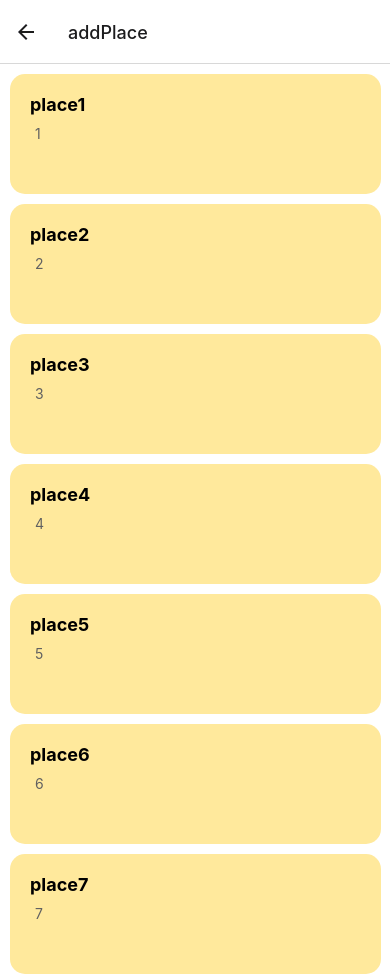
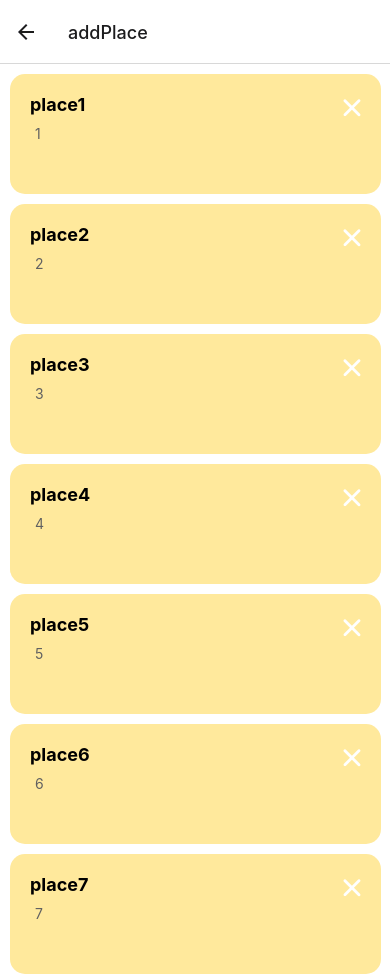
Before and after one commit to hamon1/TRAVEL, a React Native app: screen / in a window 390 px wide. Both pictures are taken after a click on the element 195 px from the left and 800 px from the top of the page. Built offline with nearby package versions, Linux system fonts and the light colour scheme.

Commit message:
tabbar 디자인 수정

```diff
--- a/src/components/NewPlanButton.js
+++ b/src/components/NewPlanButton.js
@@ -1,5 +1,5 @@
 /**
- * 임시 plan 추가 버튼
+ * 여행지 리스트 보여주는 버튼.
  */
 
 import React from 'react';
--- a/src/pages/Home/PlaceList.js
+++ b/src/components/PlaceList.js
@@ -1,3 +1,7 @@
+/**
+ * 여행지 정보 무한스크롤. (flatlist)
+ */
+
 import React from 'react';
 import {FlatList, View, Text, StyleSheet} from 'react-native';
 
--- a/src/pages/Plans/PlanList.js
+++ b/src/components/PlanList.js
@@ -1,16 +1,25 @@
+/**
+ * 만들어진 여행 계획 보드 리스트 (무한 스크롤로 구현)
+ * 추가(-), 삭제(o) 기능 추가.
+ */
 import React from 'react';
 import {FlatList, View, Text, StyleSheet} from 'react-native';
 
 import PlanSection from './PlanSection';
 
-function PlanList({plan}) {
+function PlanList({plan, onRemove}) {
   return (
     <>
       <FlatList
         style={style.list}
         data={plan}
         renderItem={({item}) => (
-          <PlanSection id={item.id} text={item.text} text2={item.text2} />
+          <PlanSection
+            id={item.id}
+            text={item.text}
+            text2={item.text2}
+            onRemove={onRemove}
+          />
         )}
         keyExtractor={item => item.id.toString()}
       />
--- /dev/null
+++ b/src/components/PlanSection.js
@@ -0,0 +1,96 @@
+/**
+ * 만든 여행 계획 보드 리스트 - 박스(section)
+ *
+ * 보드 id, text - 보드 이름, text2 - ''
+ */
+
+import React from 'react';
+import {
+  View,
+  StyleSheet,
+  TouchableOpacity,
+  Text,
+  Image,
+  Alert,
+} from 'react-native';
+import {useNavigation} from '@react-navigation/native';
+
+import Icon from 'react-native-vector-icons/Octicons';
+
+const PlanSection = ({id, text, text2, onRemove}) => {
+  const navigation = useNavigation();
+
+  const remove = () => {
+    Alert.alert(
+      '삭제',
+      '정말 삭제하시겠습니까?',
+      [
+        {
+          text: '삭제',
+          onPress: () => {
+            onRemove(id);
+          },
+          style: 'destructive',
+        },
+        {
+          text: '아니오',
+          style: 'cancel',
+        },
+      ],
+      {
+        cancelable: true,
+        onDismiss: () => {},
+      },
+    );
+  };
+
+  return (
+    <View>
+      <TouchableOpacity style={styles.section}>
+        {/**TouchableOpacity / onPress=> plans로 이동 */}
+        <Text style={styles.text_Name}>{text}</Text>
+        <Text style={styles.text}>{id}</Text>
+
+        <TouchableOpacity onPress={remove} style={styles.icon}>
+          <Icon name="x" size={30} color="#ffffff" />
+        </TouchableOpacity>
+      </TouchableOpacity>
+    </View>
+  );
+};
+
+const styles = StyleSheet.create({
+  section: {
+    top: 10,
+    bottom: 10,
+    backgroundColor: '#FFE99C',
+    marginLeft: 10,
+    marginBottom: 10,
+    borderRadius: 15,
+    height: 120,
+    width: '95%',
+    // justifyContent: 'center',
+    // alignItems: 'center',
+  },
+  text_Name: {
+    fontSize: 18,
+    fontWeight: 'bold',
+    color: 'black',
+    top: 20,
+    left: 20,
+  },
+  text: {
+    fontSize: 14,
+    color: '#616161',
+    top: 30,
+    left: 25,
+  },
+  icon: {
+    width: 24,
+    height: 24,
+    top: -20,
+    left: '90%',
+  },
+});
+
+export default PlanSection;
--- a/src/pages/Home/HomeScreen.js
+++ b/src/pages/Home/HomeScreen.js
@@ -21,7 +21,7 @@ import {useNavigation} from '@react-navigation/native';
 
 import {SafeAreaProvider, SafeAreaView} from 'react-native-safe-area-context';
 
-import PlaceList from './PlaceList';
+import PlaceList from '../../components/PlaceList';
 import Empty from '../../assets/Empty';
 
 function HomeScreen() {
--- a/src/pages/Home/PlaceDetails.js
+++ b/src/pages/Home/PlaceDetails.js
@@ -28,6 +28,7 @@ const Place_detaile = ({route}) => {
     <>
       <ScrollView style={styles.container}>
         <Image style={styles.image} />
+        {/**아래 이미지 지도 */}
         <Image style={styles.image_map} />
         <View style={styles.textContainer}>
           <Text style={styles.nameText}>
--- a/src/pages/Plans/PlanSection.js
+++ /dev/null
@@ -1,46 +0,0 @@
-import React from 'react';
-import {View, StyleSheet, TouchableOpacity, Text, Image} from 'react-native';
-import {useNavigation} from '@react-navigation/native';
-
-const PlanSection = ({id, text, text2}) => {
-  const navigation = useNavigation();
-  return (
-    <View>
-      <TouchableOpacity style={styles.section}>
-        {/**TouchableOpacity / onPress=> plans로 이동 */}
-        <Text style={styles.text_Name}>{text}</Text>
-        <Text style={styles.text}>{id}</Text>
-      </TouchableOpacity>
-    </View>
-  );
-};
-
-const styles = StyleSheet.create({
-  section: {
-    top: 10,
-    bottom: 10,
-    backgroundColor: '#FFE99C',
-    marginLeft: 10,
-    marginBottom: 10,
-    borderRadius: 15,
-    height: 120,
-    width: '95%',
-    // justifyContent: 'center',
-    // alignItems: 'center',
-  },
-  text_Name: {
-    fontSize: 18,
-    fontWeight: 'bold',
-    color: 'black',
-    top: 20,
-    left: 20,
-  },
-  text: {
-    fontSize: 14,
-    color: '#616161',
-    top: 30,
-    left: 25,
-  },
-});
-
-export default PlanSection;
--- a/src/pages/Plans/PlansScreen.js
+++ b/src/pages/Plans/PlansScreen.js
@@ -19,11 +19,11 @@ import {
 import {SafeAreaProvider, SafeAreaView} from 'react-native-safe-area-context';
 import {useNavigation} from '@react-navigation/native';
 
-import PlanList from './PlanList';
+import PlanList from '../../components/PlanList';
 import Empty from '../../assets/Empty';
 
 const Profile = () => {
-  const [plan, setPlace] = useState([
+  const [plan, setPlan] = useState([
     {
       id: 1,
       text: 'place1',
@@ -68,6 +68,23 @@ const Profile = () => {
     },
   ]);
 
+  const onInsert = text => {
+    const nextId =
+      plan.length > 0 ? Math.max(...plan.map(plan => plan.id)) + 1 : 1;
+    const plan = {
+      id: nextId,
+      text: 'plance',
+      text2:
+        'Excepteur anim culpa Lorem reprehenderit adipisicing excepteur consectetur et et eiusmod ex veniam consectetur velit.',
+    };
+    setPlan(plan.concat(plan));
+  };
+
+  const onRemove = id => {
+    const nextPlan = plan.filter(plan => plan.id !== id);
+    setPlan(nextPlan);
+  };
+
   const navigation = useNavigation();
 
   return (
@@ -80,7 +97,11 @@ const Profile = () => {
                 <Empty />
               ) : (
                 <>
-                  <PlanList plan={plan} />
+                  <PlanList
+                    plan={plan}
+                    onInsert={onInsert}
+                    onRemove={onRemove}
+                  />
                 </>
               )}
             </KeyboardAvoidingView>
--- a/src/pages/Profile/Profile.js
+++ b/src/pages/Profile/Profile.js
@@ -18,11 +18,11 @@ import {
 } from 'react-native';
 import {SafeAreaProvider, SafeAreaView} from 'react-native-safe-area-context';
 
-import PlanList from '../Plans/PlanList';
+import PlanList from '../../components/PlanList';
 import Empty from '../../assets/Empty';
 
 import {useNavigation} from '@react-navigation/native';
-import PlaceList from '../Home/PlaceList';
+import PlaceList from '../../components/PlaceList';
 
 const Profile = () => {
   const navigation = useNavigation();
--- a/src/pages/navigation/MainTabs.js
+++ b/src/pages/navigation/MainTabs.js
@@ -6,6 +6,7 @@ import {StyleSheet, View} from 'react-native';
 import {NavigationContainer} from '@react-navigation/native';
 import {createBottomTabNavigator} from '@react-navigation/bottom-tabs';
 import {createNativeStackNavigator} from '@react-navigation/native-stack';
+import Icon from 'react-native-vector-icons/MaterialIcons';
 
 import HomeScreen from '../Home/HomeScreen';
 import Profile from '../Profile/Profile';
@@ -20,9 +21,30 @@ const TabNavigator = () => {
   return (
     <>
       <View style={styles.block}>
-        <Tab.Navigator detachInactiveScreens={false}>
-          <Tab.Screen name="Home" component={HomeScreen} />
-          <Tab.Screen name="Profile" component={Profile} />
+        <Tab.Navigator
+          detachInactiveScreens={false}
+          screenOptions={{
+            tabBarActiveTintColor: '#135',
+            tabBarShowLabel: false,
+          }}>
+          <Tab.Screen
+            name="Home"
+            component={HomeScreen}
+            options={{
+              tabBarIcon: ({color}) => (
+                <Icon name="home" size={24} color={color} />
+              ),
+            }}
+          />
+          <Tab.Screen
+            name="Profile"
+            component={Profile}
+            options={{
+              tabBarIcon: ({color}) => (
+                <Icon name="person" size={24} color={color} />
+              ),
+            }}
+          />
         </Tab.Navigator>
       </View>
       <AppPlanButton />
```
Also changed, not shown: src/hook/DataFetch.js (deleted, +0 -18 lines), src/components/PlaceSection.js (renamed from src/pages/Home/PlaceSection.js), 1 other file (tests, documents, lock files or other folders).
